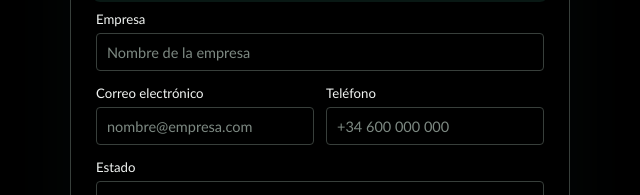
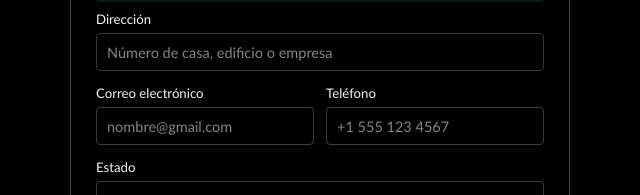
Before and after one commit to Samueldotis/Vaporex, a plain HTML site: page index.html in a window 1280 px wide. Both pictures are taken after a click on the button "Nuevo cliente". Shown: the part 324-519 px from the top of the page, 320-960 px from the left. Drawn offline with Linux system fonts and the light colour scheme.

Commit message:
Add files via upload

```diff
--- a/index.html
+++ b/index.html
@@ -98,9 +98,9 @@
         <input type="hidden" name="id" />
         <div class="form-grid">
           <label class="field field-full"><span>Nombre completo <b>*</b></span><input name="name" required maxlength="80" placeholder="Ej. Lucía Fernández" /></label>
-          <label class="field field-full"><span>Empresa</span><input name="company" maxlength="100" placeholder="Nombre de la empresa" /></label>
-          <label class="field"><span>Correo electrónico</span><input name="email" type="email" maxlength="120" placeholder="nombre@empresa.com" /></label>
-          <label class="field"><span>Teléfono</span><input name="phone" type="tel" maxlength="40" placeholder="+34 600 000 000" /></label>
+          <label class="field field-full"><span>Dirección</span><input name="company" maxlength="100" placeholder="Número de casa, edificio o empresa" /></label>
+          <label class="field"><span>Correo electrónico</span><input name="email" type="email" maxlength="120" placeholder="nombre@gmail.com" /></label>
+          <label class="field"><span>Teléfono</span><input name="phone" type="tel" maxlength="40" placeholder="+1 555 123 4567" /></label>
           <label class="field field-full"><span>Estado</span><select name="status"><option>Activo</option><option>Prospecto</option><option>Inactivo</option></select></label>
         </div>
         <div class="dialog-actions"><button class="button button-quiet" type="button" data-close-dialog>Cancelar</button><button class="button button-primary" type="submit">Guardar cliente</button></div>
```
